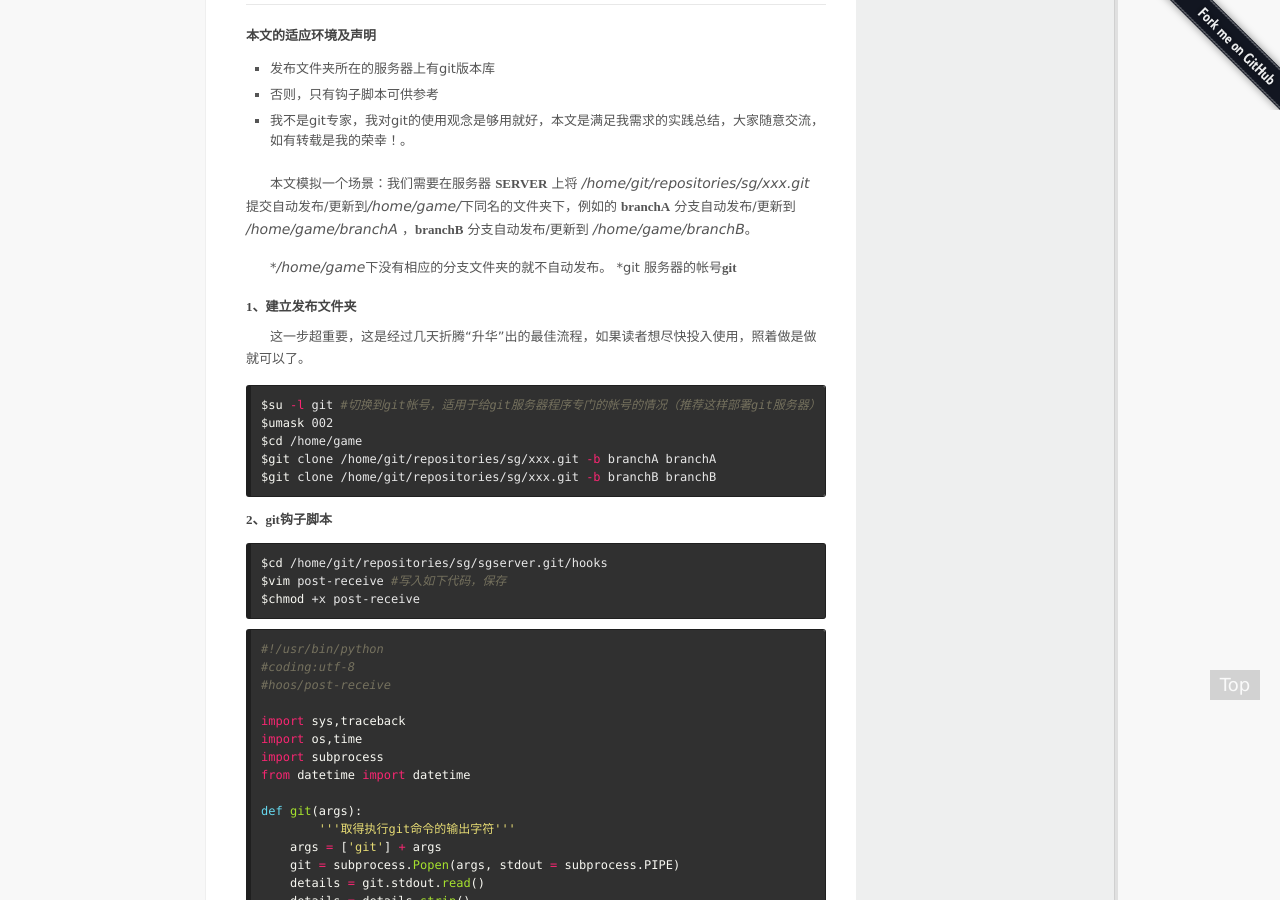
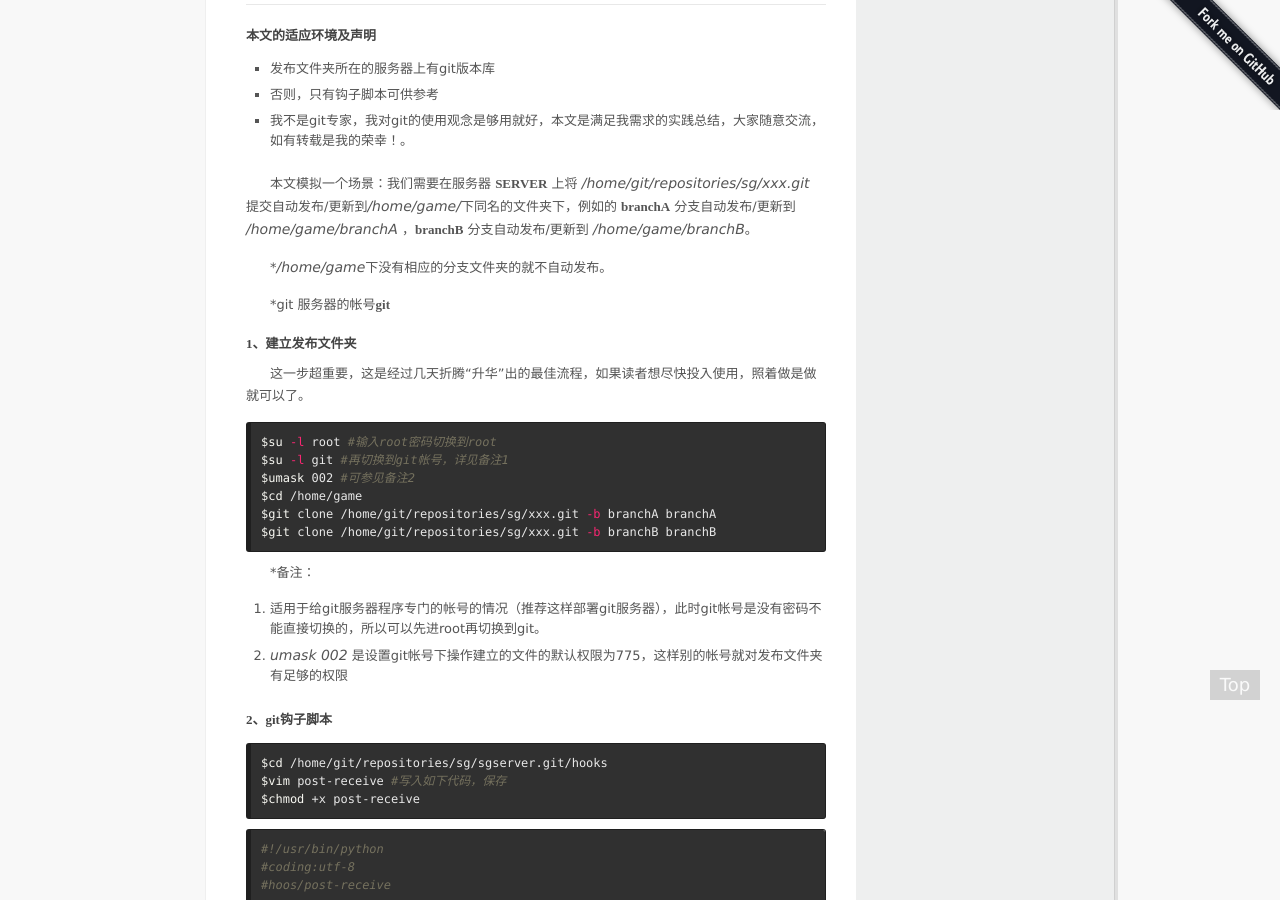
Before and after one commit to sunminghong/sunminghong.github.com, a Jekyll site: the page built from _posts/2012-12-19-git-auto-pub.md, in a window 1280 px wide and 900 px high, scrolled down 422 px. Built offline with Jekyll 4.4.1, drawn with Linux system fonts in a browser that asks for light colours; Markdown is read by kramdown in place of the engine named in the settings; comment, search, counter and statistics services are not loaded.

Commit message:
modify git-auto-pub.md

```diff
--- a/_posts/2012-12-19-git-auto-pub.md
+++ b/_posts/2012-12-19-git-auto-pub.md
@@ -14,18 +14,24 @@ keywords: git,hooks,script,branch,tag,钩子,脚本,分支,标签,游戏开发
 本文模拟一个场景：我们需要在服务器 **SERVER** 上将 */home/git/repositories/sg/xxx.git* 提交自动发布/更新到*/home/game/*下同名的文件夹下，例如的 **branchA** 分支自动发布/更新到 */home/game/branchA* ，**branchB** 分支自动发布/更新到 */home/game/branchB*。
 
 \**/home/game*下没有相应的分支文件夹的就不自动发布。
+
 \*git 服务器的帐号**git**
 
 ######1、建立发布文件夹
 这一步超重要，这是经过几天折腾“升华”出的最佳流程，如果读者想尽快投入使用，照着做是做就可以了。
 
 {% highlight bash lineno%}
-$su -l git #切换到git帐号，适用于给git服务器程序专门的帐号的情况（推荐这样部署git服务器）
-$umask 002
+$su -l root #输入root密码切换到root
+$su -l git #再切换到git帐号，详见备注1
+$umask 002 #可参见备注2
 $cd /home/game
 $git clone /home/git/repositories/sg/xxx.git -b branchA branchA
 $git clone /home/git/repositories/sg/xxx.git -b branchB branchB
 {% endhighlight %}
+
+\*备注：
+1. 适用于给git服务器程序专门的帐号的情况（推荐这样部署git服务器），此时git帐号是没有密码不能直接切换的，所以可以先进root再切换到git。
+2. *umask 002* 是设置git帐号下操作建立的文件的默认权限为775，这样别的帐号就对发布文件夹有足够的权限
 
 ######2、git钩子脚本
 
```
